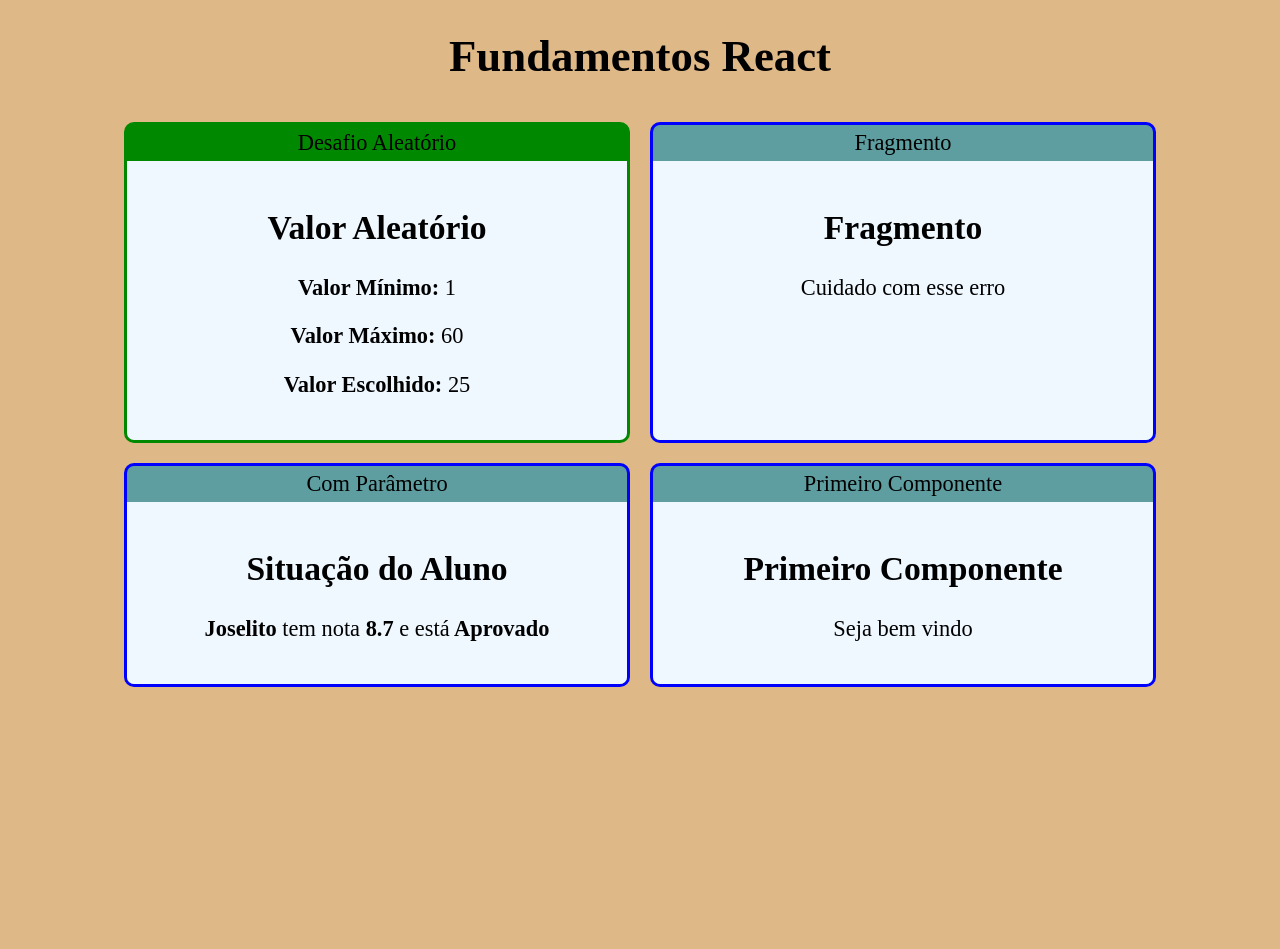
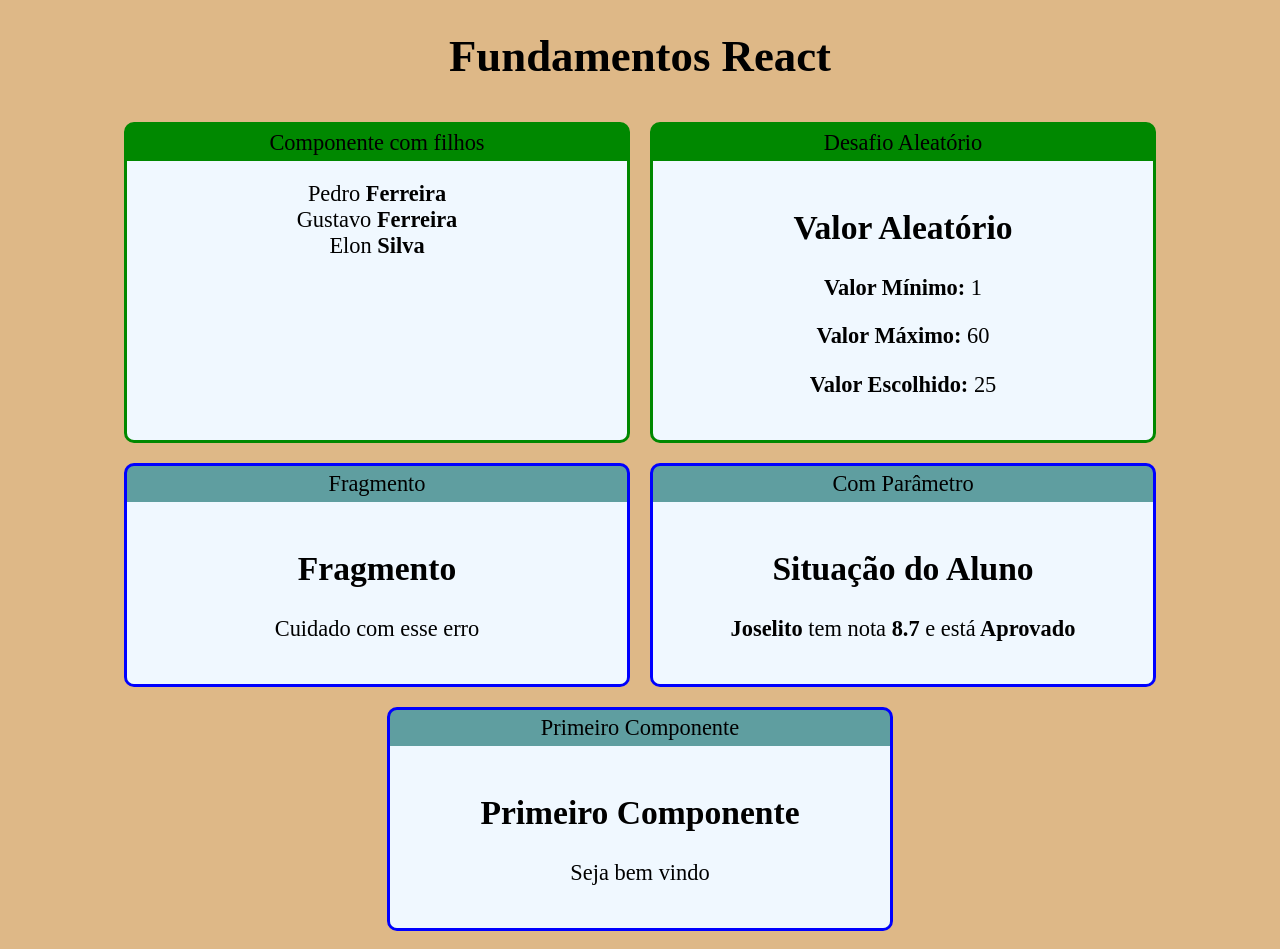
Before and after one commit to NovaisGabriel/React_Basics, a React (Create React App) app in the folder react-app/: page / in a window 1280 px wide. Before the commit the page ends 800 px from the top, so only its background shows below. Built offline with nearby package versions, Linux system fonts and the light colour scheme.

Commit message:
Adicionando componentes filhos

```diff
--- a/react-app/src/App.jsx
+++ b/react-app/src/App.jsx
@@ -6,13 +6,16 @@
 import Fragmento from './components/basicos/Fragmento';
 import Aleatorio from './components/basicos/Aleatorio';
 import Card from './components/layout/Card';
+import Familia from './components/basicos/Familia';
 
 export default () => (
     <div className="App">
         <h1>Fundamentos React</h1>
 
         <div className="Cards">
-
+            <Card titulo="Componente com filhos" color="#080">
+                <Familia sobrenome="Ferreira"></Familia>
+            </Card>
             <Card titulo="Desafio Aleatório" color="#080">
                 <Aleatorio min={1} max={60}></Aleatorio>
             </Card>
--- a/react-app/src/components/basicos/Familia.jsx
+++ b/react-app/src/components/basicos/Familia.jsx
@@ -0,0 +1,12 @@
+import React from 'react'
+import FamiliaMembro from './FamiliaMembro'
+
+export default props => {
+    return (
+        <div>
+            <FamiliaMembro nome="Pedro" sobrenome={props.sobrenome}></FamiliaMembro>
+            <FamiliaMembro nome="Gustavo" {...props}></FamiliaMembro>
+            <FamiliaMembro nome="Elon" sobrenome="Silva"></FamiliaMembro>
+        </div>
+    )
+}
--- a/react-app/src/components/basicos/FamiliaMembro.jsx
+++ b/react-app/src/components/basicos/FamiliaMembro.jsx
@@ -0,0 +1,9 @@
+import React from 'react'
+
+export default props => {
+    return (
+        <div>
+            {props.nome} <strong>{props.sobrenome}</strong>
+        </div>
+    )
+}
```
